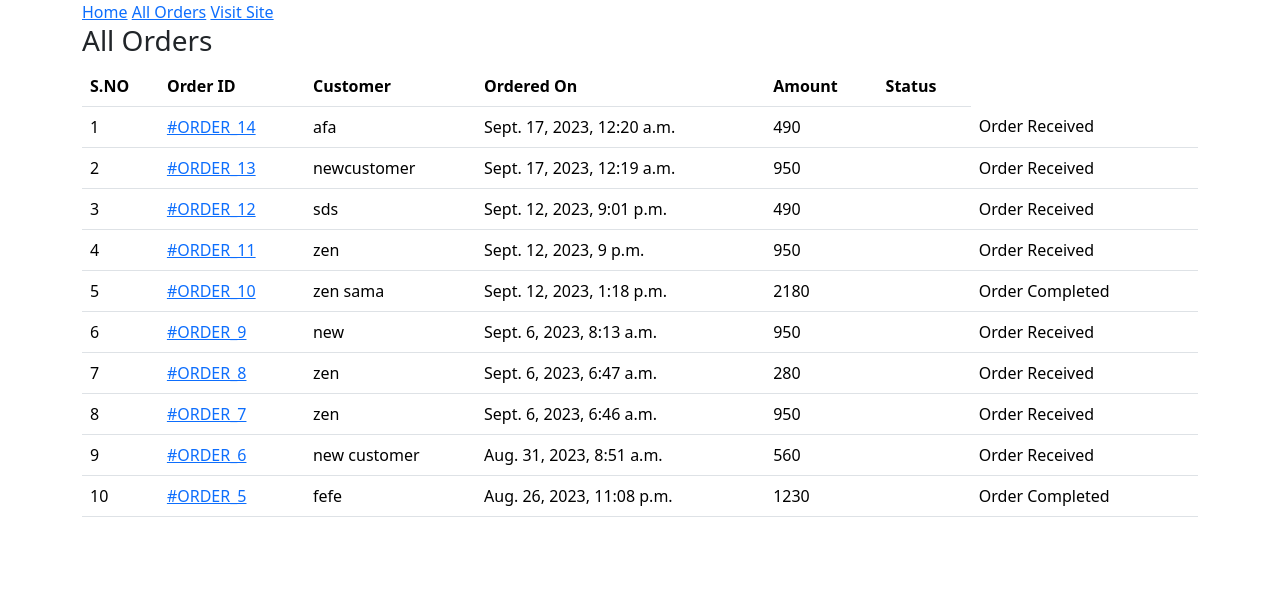
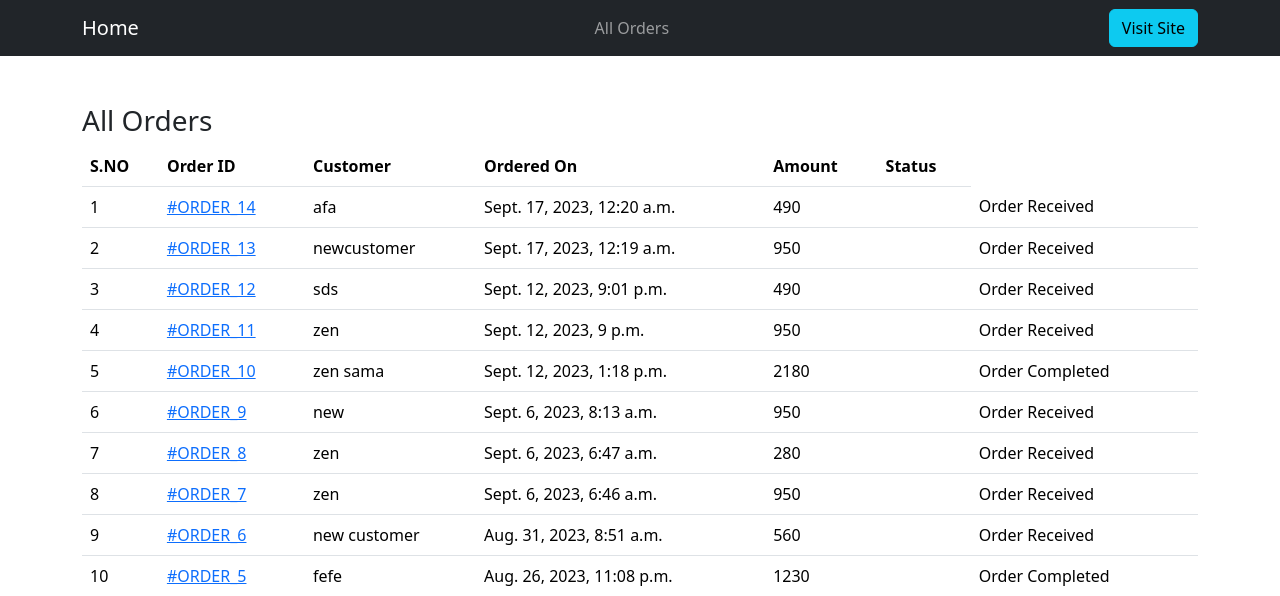
Before and after one commit to Zenzo41/ecomproject, a Django app: page /admin-all-orders/ in a window 1280 px wide. Shown: the top 596 px of the page. Run offline with Django 4.2, Linux system fonts and the light colour scheme; data comes from the database, SQL or seed files in the repository.

Commit message:
added navbar for the div

```diff
--- a/templates/adminpages/adminbase.html
+++ b/templates/adminpages/adminbase.html
@@ -7,11 +7,27 @@
     <title>{% block title %}{% endblock title %}</title>
 </head>
 <body>
-    <div class="container">
-        <a href="{% url 'ecomapp:adminhome' %}">Home</a>
-        <a href="{% url 'ecomapp:adminorderlist' %}">All Orders</a>
-        <a  taget="_blank" href="{% url 'ecomapp:home' %}">Visit Site</a>
-    </div>
+    <nav class="navbar navbar-dark bg-dark">
+        <div class="container">
+            <a class="navbar-brand" href="{% url 'ecomapp:adminhome' %}">
+                <i class="fas fa-home"></i> Home
+            </a>
+            <ul class="navbar-nav">
+                <li class="nav-item">
+                    <a class="nav-link" href="{% url 'ecomapp:adminorderlist' %}">
+                        <i class="fas fa-list"></i> All Orders
+                    </a>
+                </li>
+            </ul>
+            <a class="btn btn-info ml-auto" target="_blank" href="{% url 'ecomapp:home' %}">
+                <i class="fas fa-globe"></i> Visit Site
+            </a>
+        </div>
+    </nav>
+
+    <br/>
+    <br/>
+
 {% block content %}{% endblock content %}
 
    </body>
```
